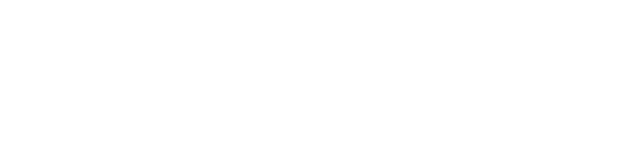
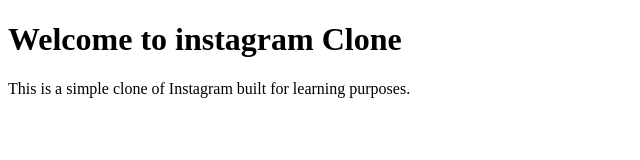
Before and after one commit to jitenderkoshyari/instagram-clone, a plain HTML site: page index.html in a window 1280 px wide. Shown: the whole page, without its empty margins (0-640 px from the left). Drawn offline with Linux system fonts and the light colour scheme.

Commit message:
Added container in main

```diff
--- a/index.html
+++ b/index.html
@@ -6,6 +6,9 @@
     <title>Document</title>
 </head>
 <body>
-
+    <div class="container">
+        <h1>Welcome to instagram Clone</h1>
+        <p>This is a simple clone of Instagram built for learning purposes.</p>
+    </div>
 </body>
 </html>
```
